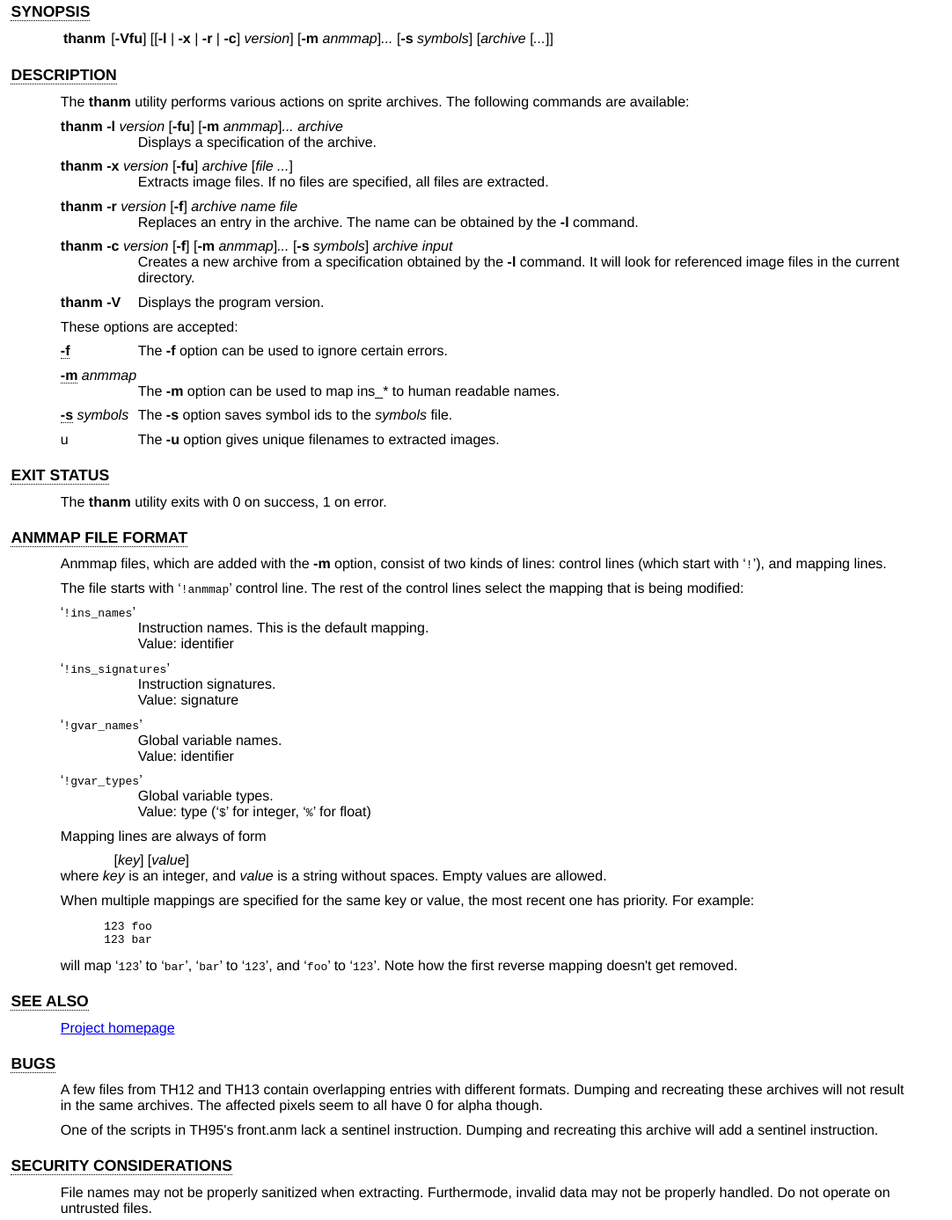
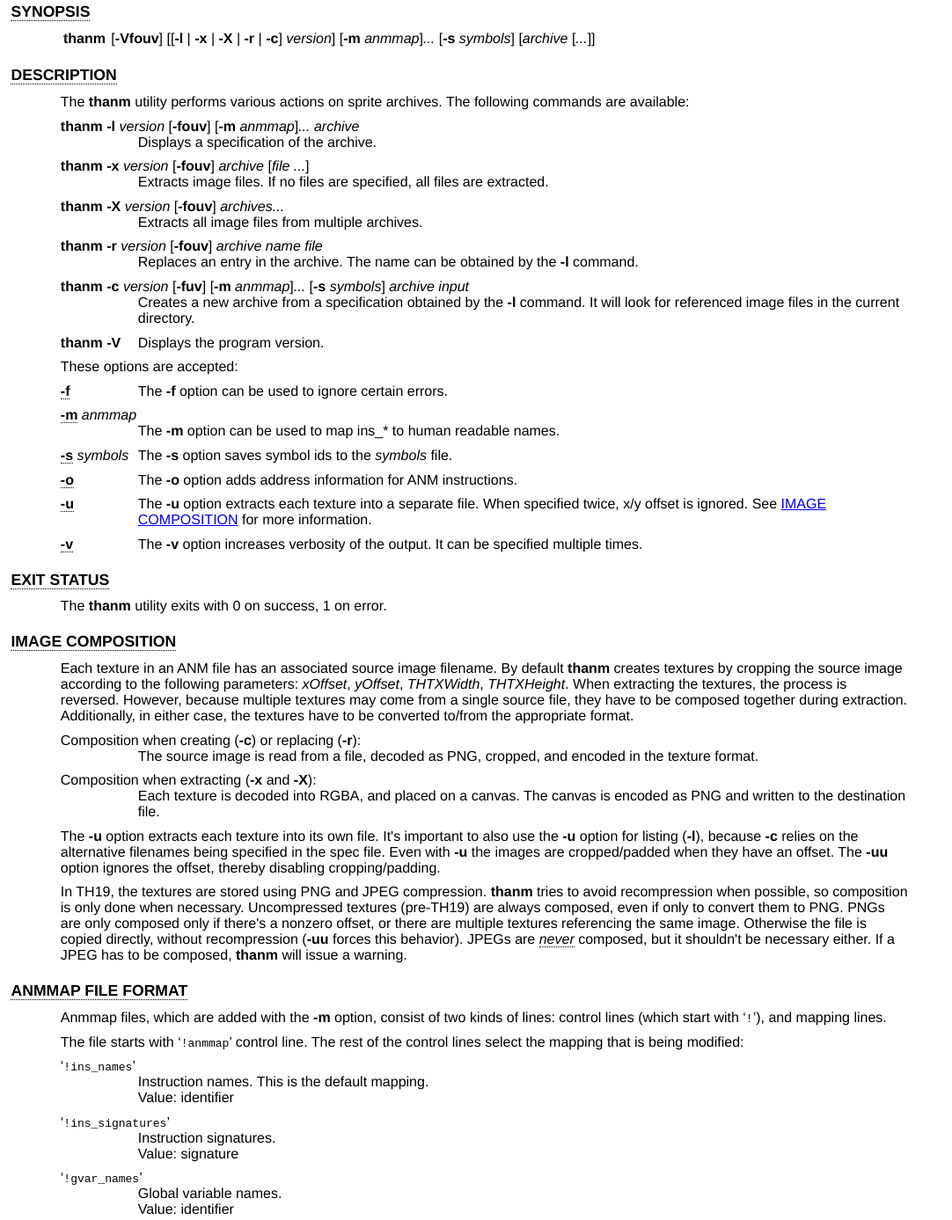
Before and after one commit to thpatch/thtk, a plain HTML site: page master/thanm.1.html in a window 1280 px wide. Shown: the part 115-1502 px from the top of the page at 88% size, without its empty margins (0-1082 px from the left). Drawn offline with Linux system fonts and the light colour scheme.

Commit message:
update 2023-09-03

```diff
--- a/master/thanm.1.html
+++ b/master/thanm.1.html
@@ -53,10 +53,10 @@
 <table class="Nm">
   <tr>
     <td><code class="Nm">thanm</code></td>
-    <td>[<code class="Fl">-Vfu</code>] [[<code class="Fl">-l</code> |
-      <code class="Fl">-x</code> | <code class="Fl">-r</code> |
-      <code class="Fl">-c</code>] <var class="Ar">version</var>]
-      [<code class="Fl">-m</code>
+    <td>[<code class="Fl">-Vfouv</code>] [[<code class="Fl">-l</code> |
+      <code class="Fl">-x</code> | <code class="Fl">-X</code> |
+      <code class="Fl">-r</code> | <code class="Fl">-c</code>]
+      <var class="Ar">version</var>] [<code class="Fl">-m</code>
       <var class="Ar">anmmap</var>]<var class="Ar">...</var>
       [<code class="Fl">-s</code> <var class="Ar">symbols</var>]
       [<var class="Ar">archive</var> [<var class="Ar">...</var>]]</td>
@@ -69,24 +69,28 @@
     on sprite archives. The following commands are available:</p>
 <dl class="Bl-tag">
   <dt><code class="Nm">thanm</code> <code class="Fl">-l</code>
-    <var class="Ar">version</var> [<code class="Fl">-fu</code>]
+    <var class="Ar">version</var> [<code class="Fl">-fouv</code>]
     [<code class="Fl">-m</code>
     <var class="Ar">anmmap</var>]<var class="Ar">...</var>
     <var class="Ar">archive</var></dt>
   <dd>Displays a specification of the archive.</dd>
   <dt><code class="Nm">thanm</code> <code class="Fl">-x</code>
-    <var class="Ar">version</var> [<code class="Fl">-fu</code>]
+    <var class="Ar">version</var> [<code class="Fl">-fouv</code>]
     <var class="Ar">archive</var> [<var class="Ar">file ...</var>]</dt>
   <dd>Extracts image files. If no files are specified, all files are
     extracted.</dd>
+  <dt><code class="Nm">thanm</code> <code class="Fl">-X</code>
+    <var class="Ar">version</var> [<code class="Fl">-fouv</code>]
+    <var class="Ar">archives</var><var class="Ar">...</var></dt>
+  <dd>Extracts all image files from multiple archives.</dd>
   <dt><code class="Nm">thanm</code> <code class="Fl">-r</code>
-    <var class="Ar">version</var> [<code class="Fl">-f</code>]
+    <var class="Ar">version</var> [<code class="Fl">-fouv</code>]
     <var class="Ar">archive</var> <var class="Ar">name</var>
     <var class="Ar">file</var></dt>
   <dd>Replaces an entry in the archive. The name can be obtained by the
       <code class="Fl">-l</code> command.</dd>
   <dt><code class="Nm">thanm</code> <code class="Fl">-c</code>
-    <var class="Ar">version</var> [<code class="Fl">-f</code>]
+    <var class="Ar">version</var> [<code class="Fl">-fuv</code>]
     [<code class="Fl">-m</code>
     <var class="Ar">anmmap</var>]<var class="Ar">...</var>
     [<code class="Fl">-s</code> <var class="Ar">symbols</var>]
@@ -110,9 +114,17 @@
     <var class="Ar">symbols</var></dt>
   <dd>The <code class="Fl">-s</code> option saves symbol ids to the
       <var class="Ar">symbols</var> file.</dd>
-  <dt>u</dt>
-  <dd>The <code class="Fl">-u</code> option gives unique filenames to extracted
-      images.</dd>
+  <dt id="o"><a class="permalink" href="#o"><code class="Fl">-o</code></a></dt>
+  <dd>The <code class="Fl">-o</code> option adds address information for ANM
+      instructions.</dd>
+  <dt id="u"><a class="permalink" href="#u"><code class="Fl">-u</code></a></dt>
+  <dd>The <code class="Fl">-u</code> option extracts each texture into a
+      separate file. When specified twice, x/y offset is ignored. See
+      <a class="Sx" href="#IMAGE_COMPOSITION">IMAGE COMPOSITION</a> for more
+      information.</dd>
+  <dt id="v"><a class="permalink" href="#v"><code class="Fl">-v</code></a></dt>
+  <dd>The <code class="Fl">-v</code> option increases verbosity of the output.
+      It can be specified multiple times.</dd>
 </dl>
 </section>
 <section class="Sh">
@@ -120,6 +132,47 @@
   STATUS</a></h1>
 <p class="Pp">The <code class="Nm">thanm</code> utility exits with 0 on success,
     1 on error.</p>
+</section>
+<section class="Sh">
+<h1 class="Sh" id="IMAGE_COMPOSITION"><a class="permalink" href="#IMAGE_COMPOSITION">IMAGE
+  COMPOSITION</a></h1>
+<p class="Pp">Each texture in an ANM file has an associated source image
+    filename. By default <code class="Nm">thanm</code> creates textures by
+    cropping the source image according to the following parameters:
+    <var class="Va">xOffset</var>, <var class="Va">yOffset</var>,
+    <var class="Va">THTXWidth</var>, <var class="Va">THTXHeight</var>. When
+    extracting the textures, the process is reversed. However, because multiple
+    textures may come from a single source file, they have to be composed
+    together during extraction. Additionally, in either case, the textures have
+    to be converted to/from the appropriate format.</p>
+<dl class="Bl-tag">
+  <dt>Composition when creating (<code class="Fl">-c</code>) or replacing
+    (<code class="Fl">-r</code>):</dt>
+  <dd>The source image is read from a file, decoded as PNG, cropped, and encoded
+      in the texture format.</dd>
+  <dt>Composition when extracting (<code class="Fl">-x</code>
+    <span class="No">and</span> <code class="Fl">-X</code>):</dt>
+  <dd>Each texture is decoded into RGBA, and placed on a canvas. The canvas is
+      encoded as PNG and written to the destination file.</dd>
+</dl>
+<p class="Pp">The <code class="Fl">-u</code> option extracts each texture into
+    its own file. It's important to also use the <code class="Fl">-u</code>
+    option for listing (<code class="Fl">-l</code>), because
+    <code class="Fl">-c</code> relies on the alternative filenames being
+    specified in the spec file. Even with <code class="Fl">-u</code> the images
+    are cropped/padded when they have an offset. The <code class="Fl">-uu</code>
+    option ignores the offset, thereby disabling cropping/padding.</p>
+<p class="Pp" id="never">In TH19, the textures are stored using PNG and JPEG
+    compression. <code class="Nm">thanm</code> tries to avoid recompression when
+    possible, so composition is only done when necessary. Uncompressed textures
+    (pre-TH19) are always composed, even if only to convert them to PNG. PNGs
+    are only composed only if there's a nonzero offset, or there are multiple
+    textures referencing the same image. Otherwise the file is copied directly,
+    without recompression (<code class="Fl">-uu</code> <span class="No">forces
+    this behavior</span>). JPEGs are
+    <a class="permalink" href="#never"><i class="Em">never</i></a> composed, but
+    it shouldn't be necessary either. If a JPEG has to be composed,
+    <code class="Nm">thanm</code> will issue a warning.</p>
 </section>
 <section class="Sh">
 <h1 class="Sh" id="ANMMAP_FILE_FORMAT"><a class="permalink" href="#ANMMAP_FILE_FORMAT">ANMMAP
@@ -181,21 +234,18 @@ where <var class="Ar">key</var> is an integer, and <var class="Ar">value</var>
     different formats. Dumping and recreating these archives will not result in
     the same archives. The affected pixels seem to all have 0 for alpha
   though.</p>
-<p class="Pp">One of the scripts in TH95's front.anm lack a sentinel
-    instruction. Dumping and recreating this archive will add a sentinel
-    instruction.</p>
 </section>
 <section class="Sh">
 <h1 class="Sh" id="SECURITY_CONSIDERATIONS"><a class="permalink" href="#SECURITY_CONSIDERATIONS">SECURITY
   CONSIDERATIONS</a></h1>
 <p class="Pp">File names may not be properly sanitized when extracting.
-    Furthermode, invalid data may not be properly handled. Do not operate on
+    Furthermore, invalid data may not be properly handled. Do not operate on
     untrusted files.</p>
 </section>
 </div>
 <table class="foot">
   <tr>
-    <td class="foot-date">August 28, 2023</td>
+    <td class="foot-date">September 3, 2023</td>
     <td class="foot-os">thtk</td>
   </tr>
 </table>
```
